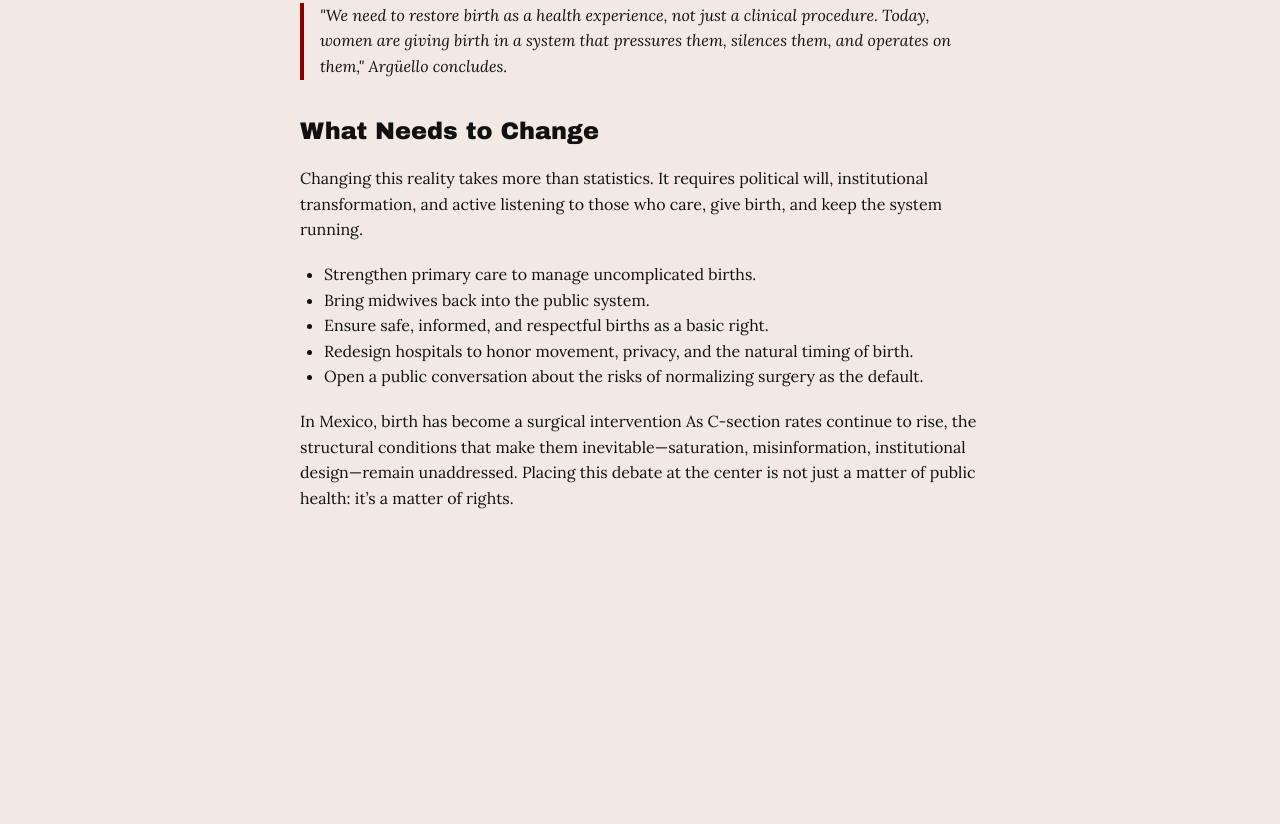
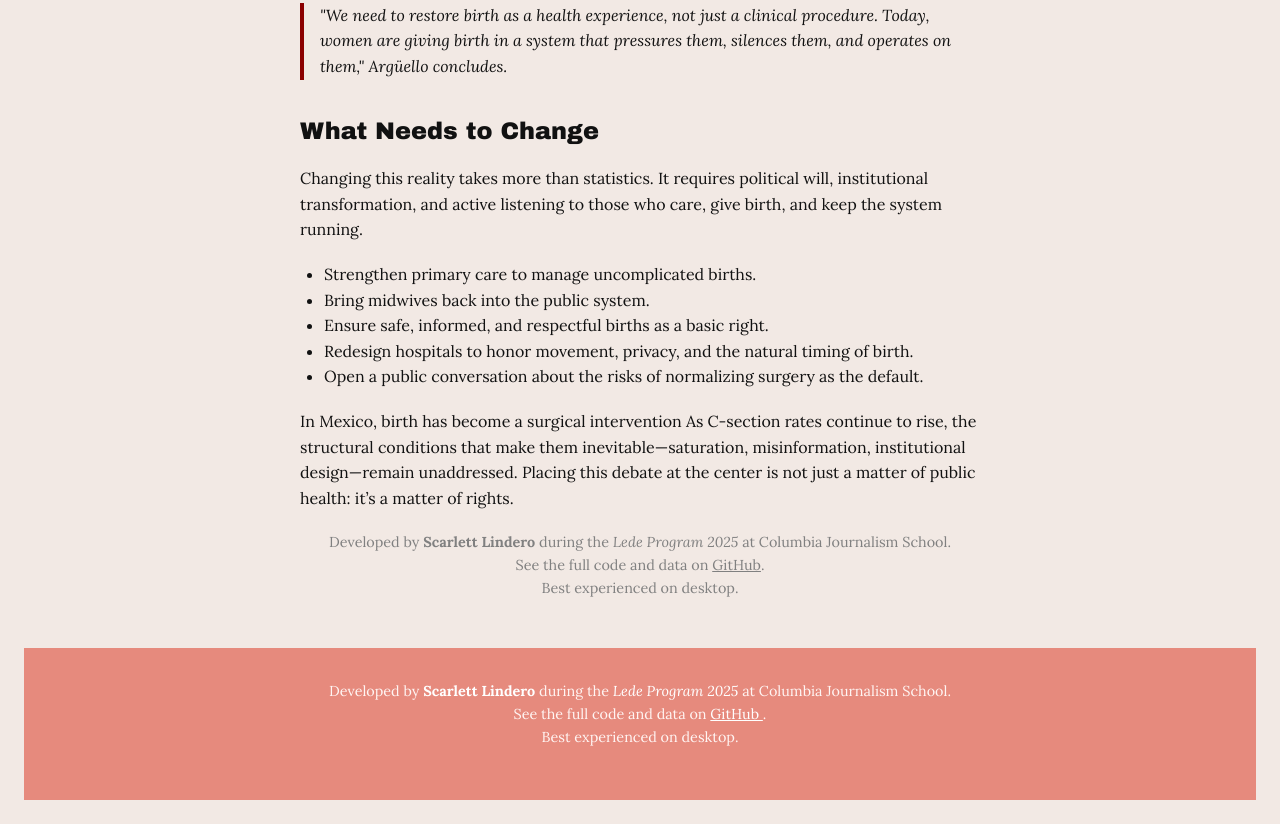
Before and after one commit to Scarlett-Lindero/project01, a plain HTML site: page docs/index.html in a window 1280 px wide. Shown: the part 5945-6769 px from the top of the page. Before the commit the page ends 6500 px from the top, so only its background shows below. Drawn offline with Linux system fonts and the light colour scheme; a script that the page names is missing.

Commit message:
Update index.html
Signed-off-by: scarlett.lindero <scarlettmarths@gmail.com>

```diff
--- a/docs/index.html
+++ b/docs/index.html
@@ -137,3 +137,23 @@
 </script>
 </body>
 </html>
+
+<p style="text-align:center; font-size: 0.9rem; color: gray;">
+  Developed by <strong>Scarlett Lindero</strong> during the <em>Lede Program 2025</em> at Columbia Journalism School.<br>
+  See the full code and data on <a href="https://github.com/scarlett-lindero/project01" target="_blank" style="color: inherit;">GitHub</a>.<br>
+  Best experienced on desktop.
+</p>
+
+<footer style="background-color: #e68a7d; padding: 2rem 1rem; margin-top: 3rem;">
+  <p style="text-align: center; font-size: 0.9rem; color: #fff5f3; line-height: 1.6;">
+    Developed by <strong style="color: white;">Scarlett Lindero</strong> during the
+    <em style="color: white;">Lede Program 2025</em> at Columbia Journalism School.<br>
+    See the full code and data on
+    <a href="https://github.com/scarlett-lindero/project01"
+       target="_blank"
+       style="color: #ffffff; text-decoration: underline; font-weight: 500;">
+       GitHub
+    </a>.<br>
+    Best experienced on desktop.
+  </p>
+</footer>
```
